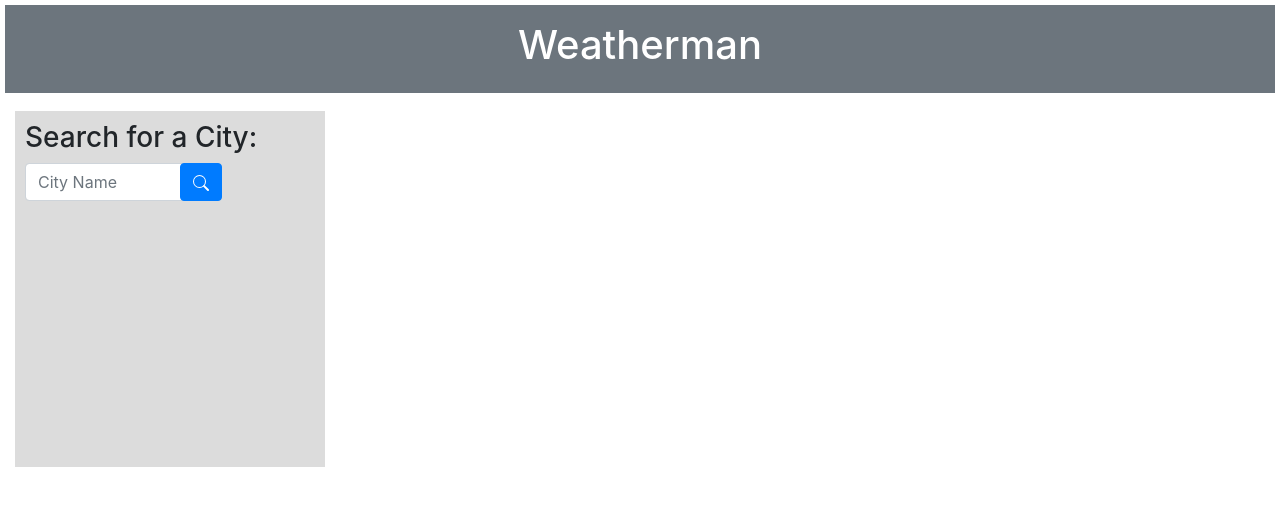
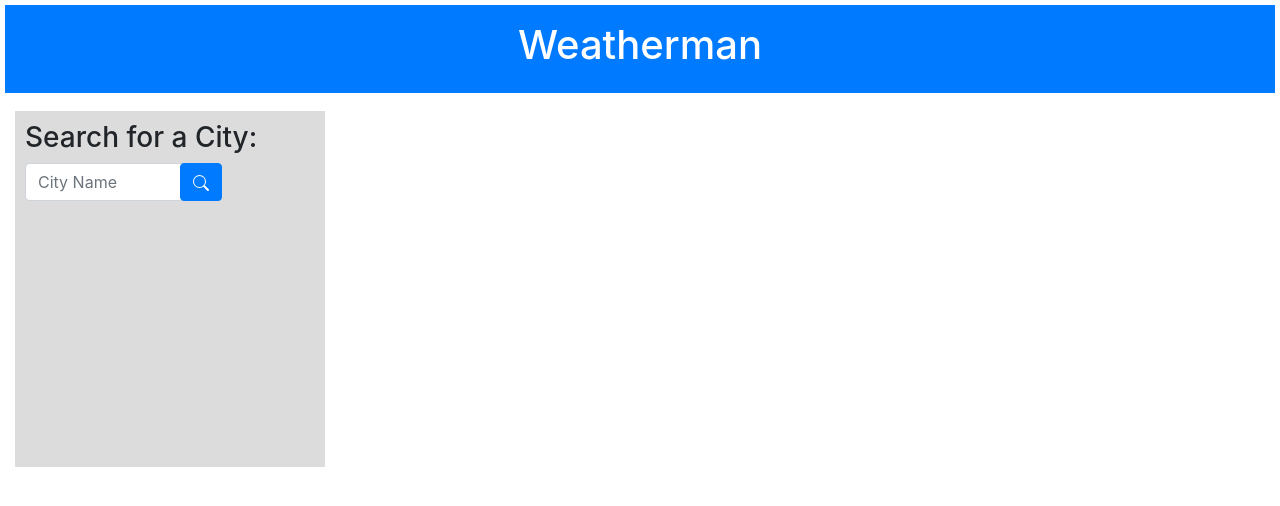
Before and after one commit to AetherealDev/weatherman, a plain HTML site: page index.html in a window 1280 px wide. Drawn offline with nearby package versions, Linux system fonts and the light colour scheme.

Commit message:
changed header color using bootstrap

```diff
--- a/index.html
+++ b/index.html
@@ -10,7 +10,7 @@
 </head>
 
 <body>
-    <header class="p-3 mb-2 bg-secondary text-white header">
+    <header class="p-3 mb-2 bg-primary text-white header">
         <h1>Weatherman</h1>
     </header>
 
```
